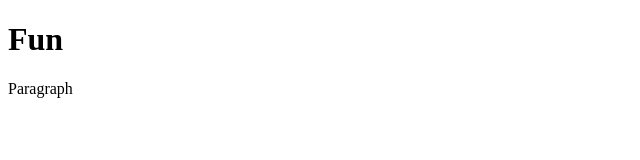
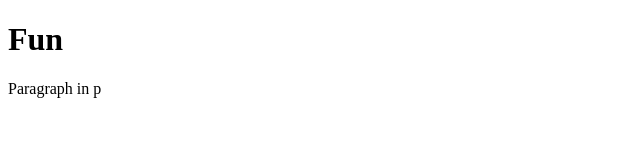
Before and after one commit to Learnerganesh/Fun, a plain HTML site: page index.html in a window 1280 px wide. Shown: the full height of the page, 0-640 px from the left. Drawn offline with Linux system fonts and the light colour scheme.

Commit message:
Main branch change, para

```diff
--- a/index.html
+++ b/index.html
@@ -5,6 +5,6 @@
     </head>
     <body>
         <h1>Fun</h1>
-        <p>Paragraph</p>
+        <p>Paragraph in p</p>
     </body>
 </html>
```
Also changed, not shown: 1 other file.
